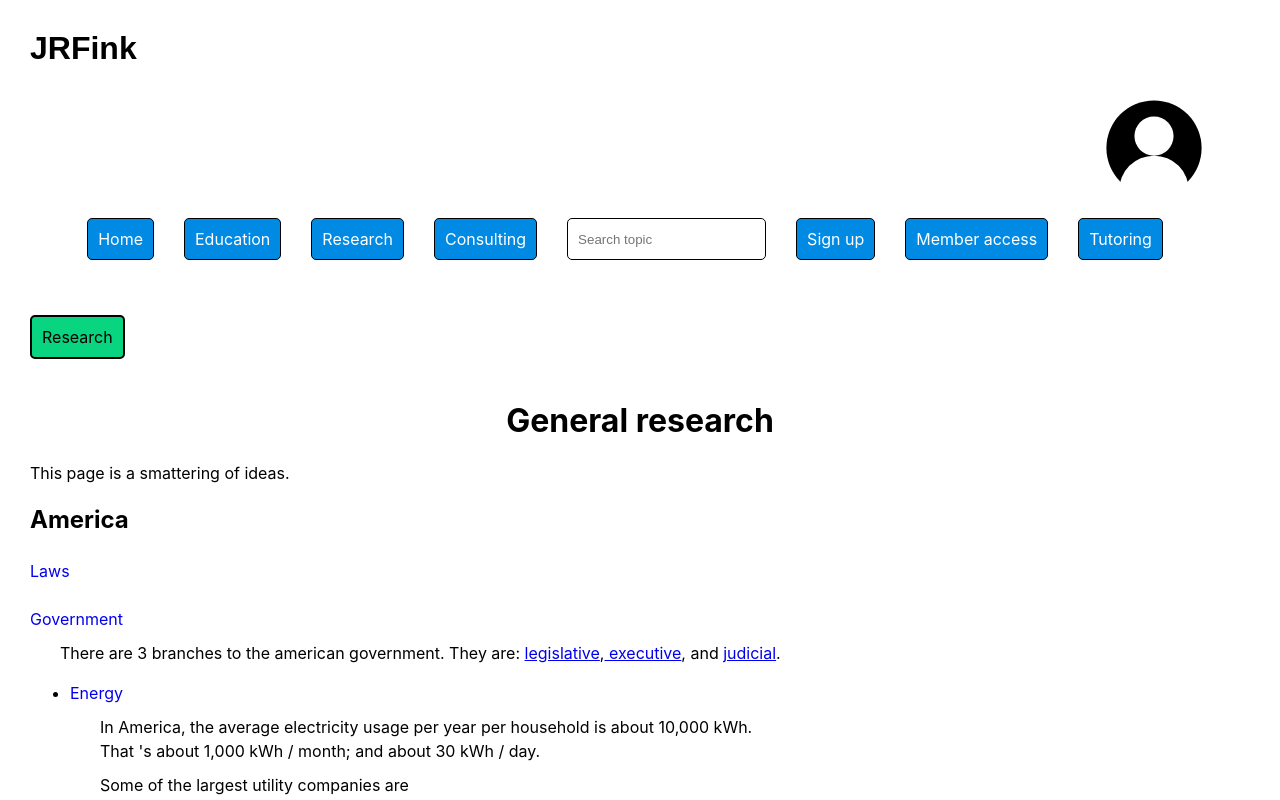
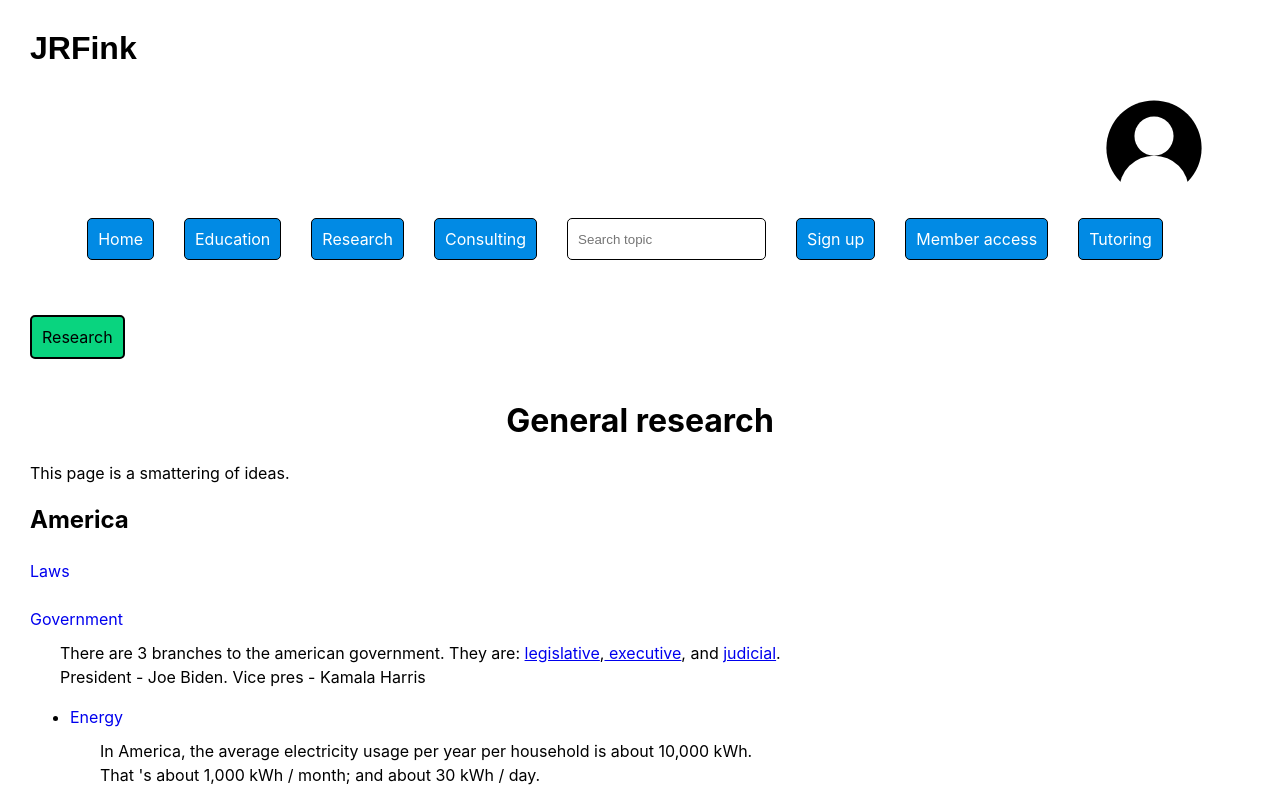
Before and after one commit to JRFink/jrfphyspagesnew, a Next.js app: page /research/gen in a window 1280 px wide. Shown: the top 800 px of the page. Built offline with nearby package versions, Linux system fonts and the light colour scheme.

Commit message:
Update index.tsx

```diff
--- a/pages/research/gen/index.tsx
+++ b/pages/research/gen/index.tsx
@@ -29,6 +29,9 @@ const Gen = () => {
                         <p>
                             There are 3 branches to the american government. They are: <Link href="https://www.congress.gov/">legislative</Link>,
                             <Link href="https://www.whitehouse.gov/"> executive</Link>, and <Link href="https://www.supremecourt.gov/">judicial</Link>.
+<br />
+President - Joe Biden.
+Vice pres - Kamala Harris
                         </p>
                                 <ul>
                                     <li>
```
